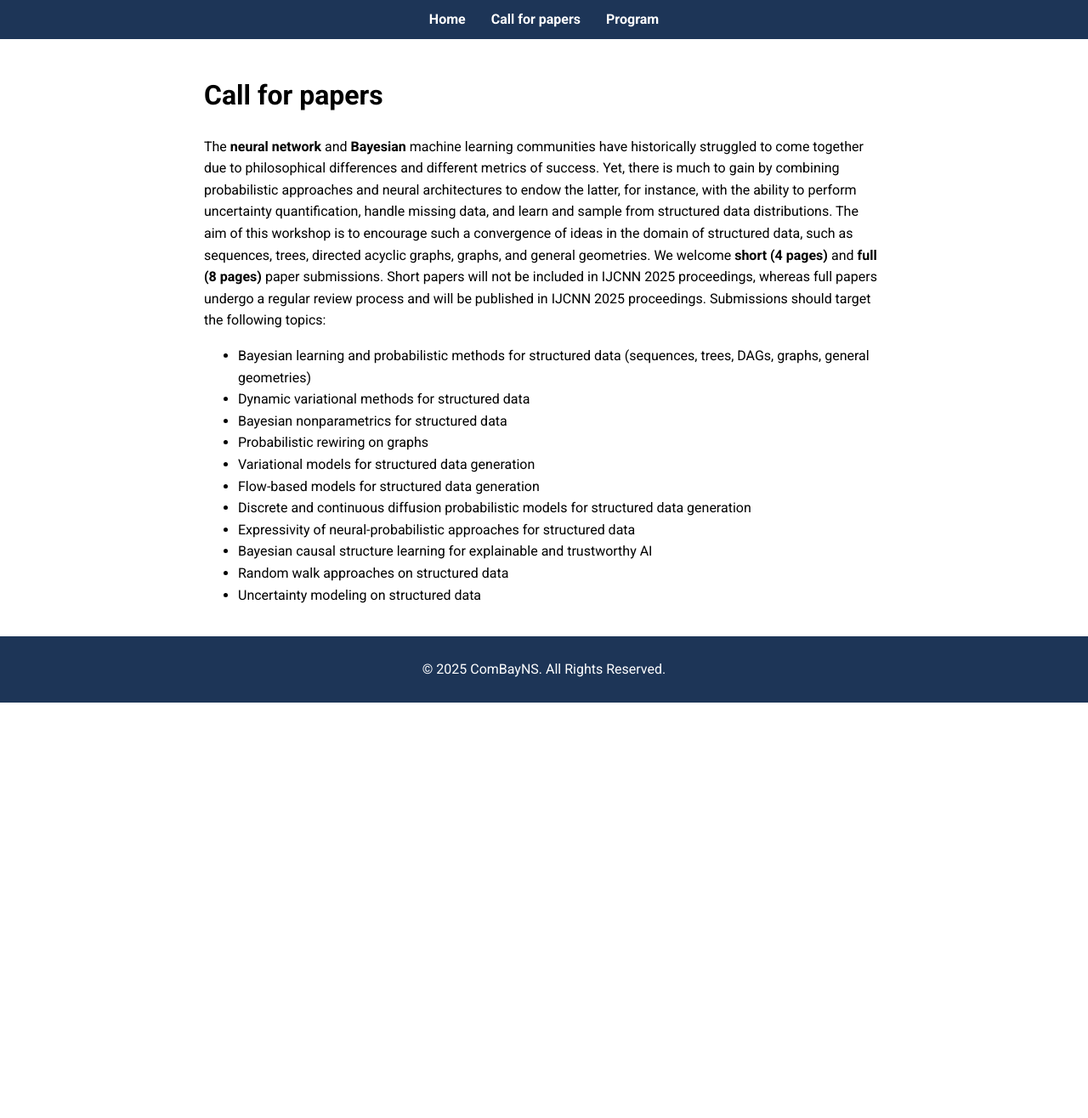
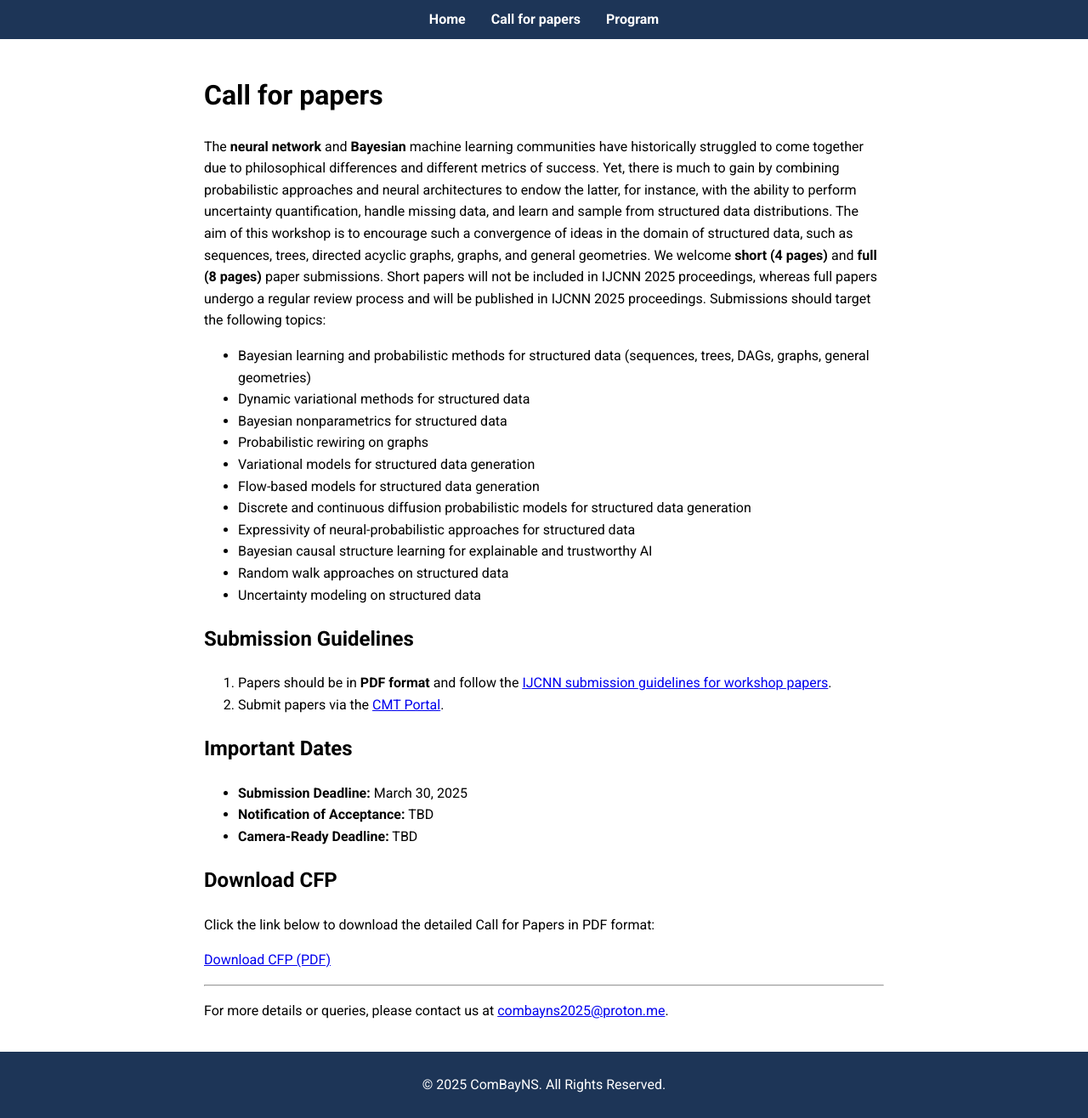
Before and after one commit to combayns2025/combayns2025.github.io, a Jekyll site: the page built from call-for-papers.md, in a window 1280 px wide. Shown: the whole page at 85% size. Built offline with Jekyll 4.4.1, drawn with Linux system fonts in a browser that asks for light colours; before the commit the page ends 900 px from its top, so only the background shows below that.

Commit message:
Update call-for-papers.md

```diff
--- a/call-for-papers.md
+++ b/call-for-papers.md
@@ -19,3 +19,21 @@ The **neural network** and **Bayesian** machine learning communities have histor
 - Bayesian causal structure learning for explainable and trustworthy AI
 - Random walk approaches on structured data
 - Uncertainty modeling on structured data
+
+## Submission Guidelines
+1. Papers should be in **PDF format** and follow the [IJCNN submission guidelines for workshop papers](https://2025.ijcnn.org/authors/call-for-papers).
+2. Submit papers via the [CMT Portal](https://cmt3.research.microsoft.com/IJCNN2025/Track/3/Submission/Create).
+
+## Important Dates
+- **Submission Deadline:** March 30, 2025
+- **Notification of Acceptance:** TBD
+- **Camera-Ready Deadline:** TBD
+
+## Download CFP
+Click the link below to download the detailed Call for Papers in PDF format:
+
+[Download CFP (PDF)](/assets/pdf/ComBayNS-IJCNN_2025_Workshop-call.pdf)
+
+---
+
+For more details or queries, please contact us at [combayns2025@proton.me](mailto:combayns2025@proton.me).
```
